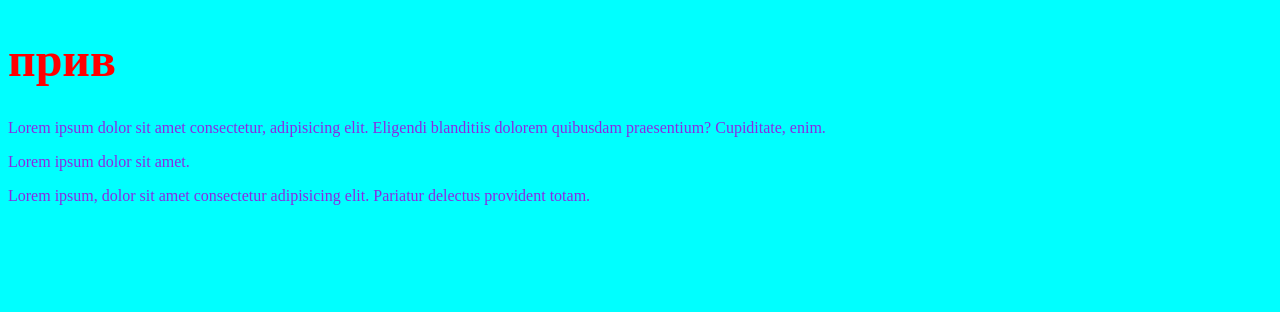
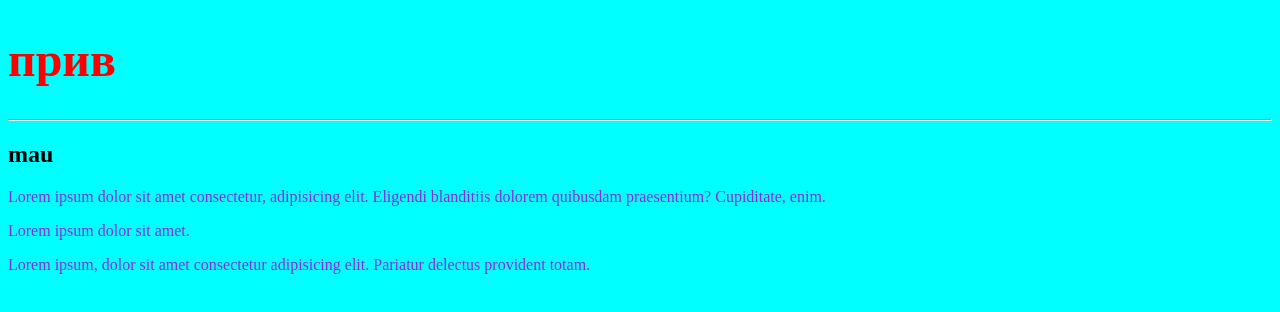
Before and after one commit to Ilona2404/---test, a plain HTML site: page index.html in a window 1280 px wide. Drawn offline with Linux system fonts and the light colour scheme.

Commit message:
Update index.html

```diff
--- a/index.html
+++ b/index.html
@@ -9,6 +9,8 @@
 </head>
 <body>
     <h1>прив</h1>
+    <hr>
+    <h2>mau</h2>
     <p>Lorem ipsum dolor sit amet consectetur, adipisicing elit. Eligendi blanditiis dolorem quibusdam praesentium? Cupiditate, enim.</p>
     <p>Lorem ipsum dolor sit amet.</p>
     <p>Lorem ipsum, dolor sit amet consectetur adipisicing elit. Pariatur delectus provident totam.</p>
```
